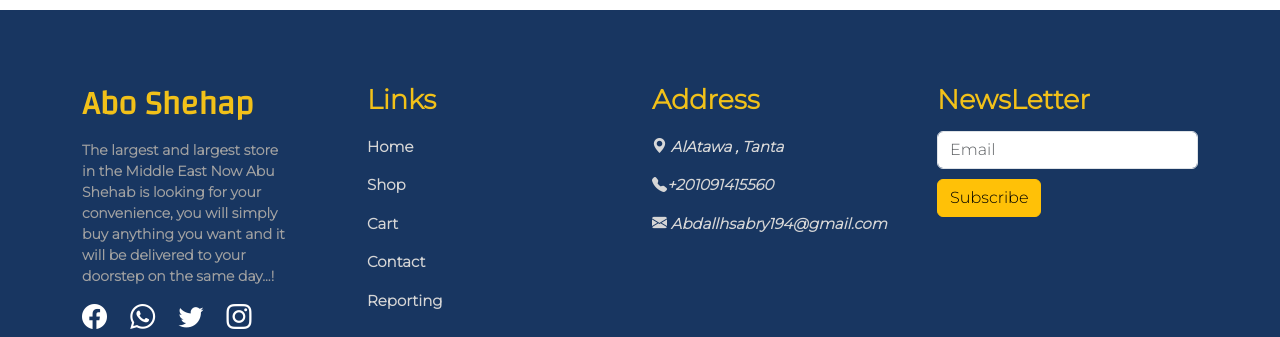
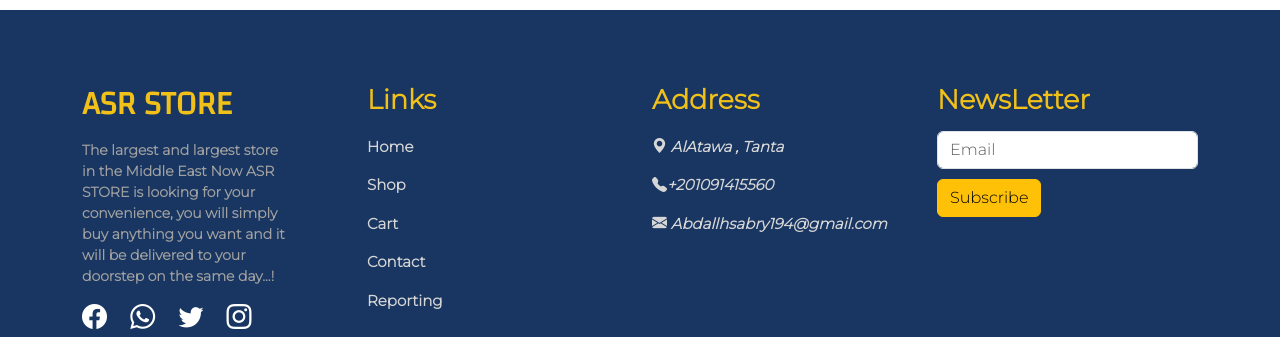
Before and after one commit to Abdallh194/AsrStore, a Next.js app: page /checkout in a window 1280 px wide. Shown: the part 258-595 px from the top of the page. Built offline with nearby package versions, Linux system fonts and the light colour scheme.

Commit message:
improvments

```diff
--- a/Components/Footer.jsx
+++ b/Components/Footer.jsx
@@ -8,9 +8,9 @@ const Footer = () => {
       <Container>
         <Row>
           <Col sm={12} md={3} className="Foot_Card">
-            <div className="head">Abo Shehap</div>
+            <div className="head">ASR STORE</div>
             <div className="disc">
-              The largest and largest store in the Middle East Now Abu Shehab is
+              The largest and largest store in the Middle East Now ASR STORE is
               looking for your convenience, you will simply buy anything you
               want and it will be delivered to your doorstep on the same day...!
             </div>
--- a/pages/checkout.jsx
+++ b/pages/checkout.jsx
@@ -358,7 +358,11 @@ function Checkout() {
                     <hr />
                   </div>
                   <div className="ModalHead">ordered in {fullDate}</div>
-                  <div className="ModalHead">After 3 days From Now</div>
+                  <div className="ModalHead">
+                    Your order will then be delivered to you After 3 days From
+                    Now
+                  </div>
+                  <div className="ModalHead">Please review Orders Section</div>
                   <div className="confirm" onClick={ConfirmModal}>
                     Confirm
                   </div>
--- a/styles/Assests/_Home.module.scss
+++ b/styles/Assests/_Home.module.scss
@@ -110,6 +110,7 @@
     .left_Box {
       .head {
         font-size: 62px;
+        font-family: $main-font;
       }
       .discount {
         font-size: 34px;
--- a/styles/globals.css
+++ b/styles/globals.css
@@ -293,6 +293,7 @@ h5 {
 @media (max-width: 585px) {
   .homepage .left_Box .head {
     font-size: 62px;
+    font-family: "Montserrat", sans-serif;
   }
   .homepage .left_Box .discount {
     font-size: 34px;
```
Also changed, not shown: 1 other file (tests, documents, lock files or other folders).
